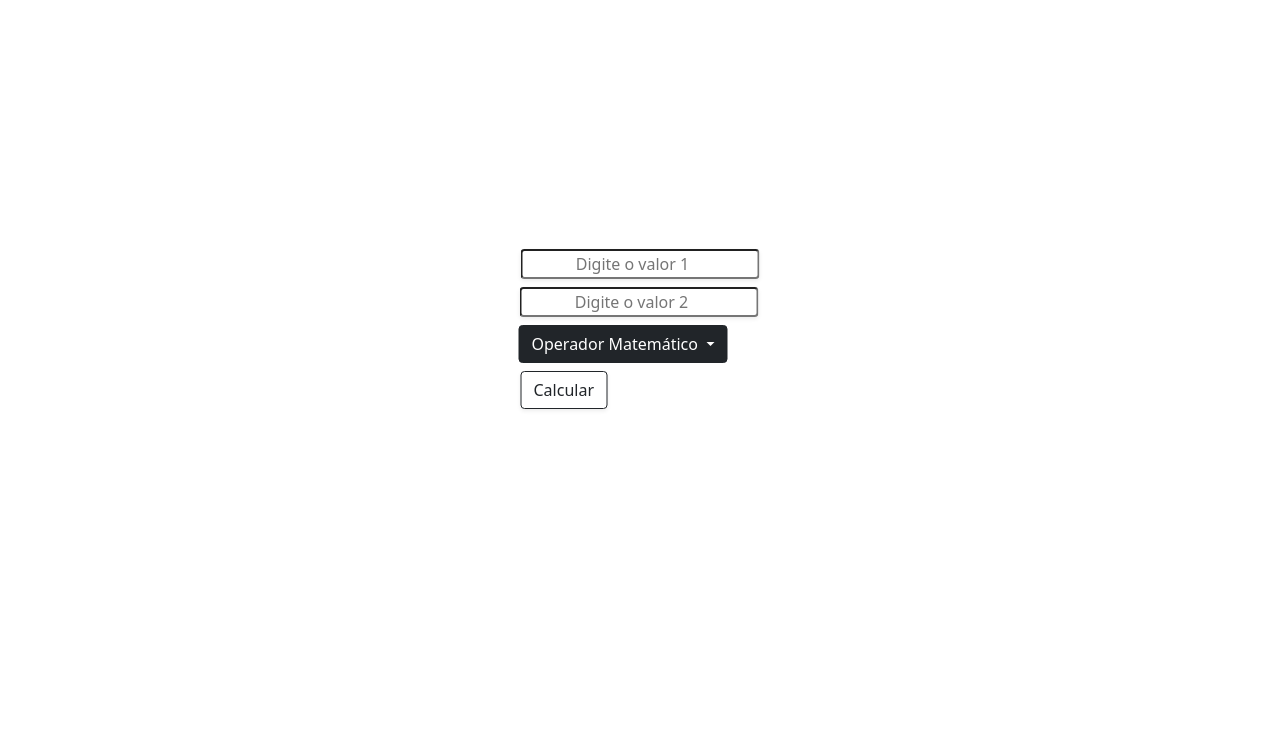
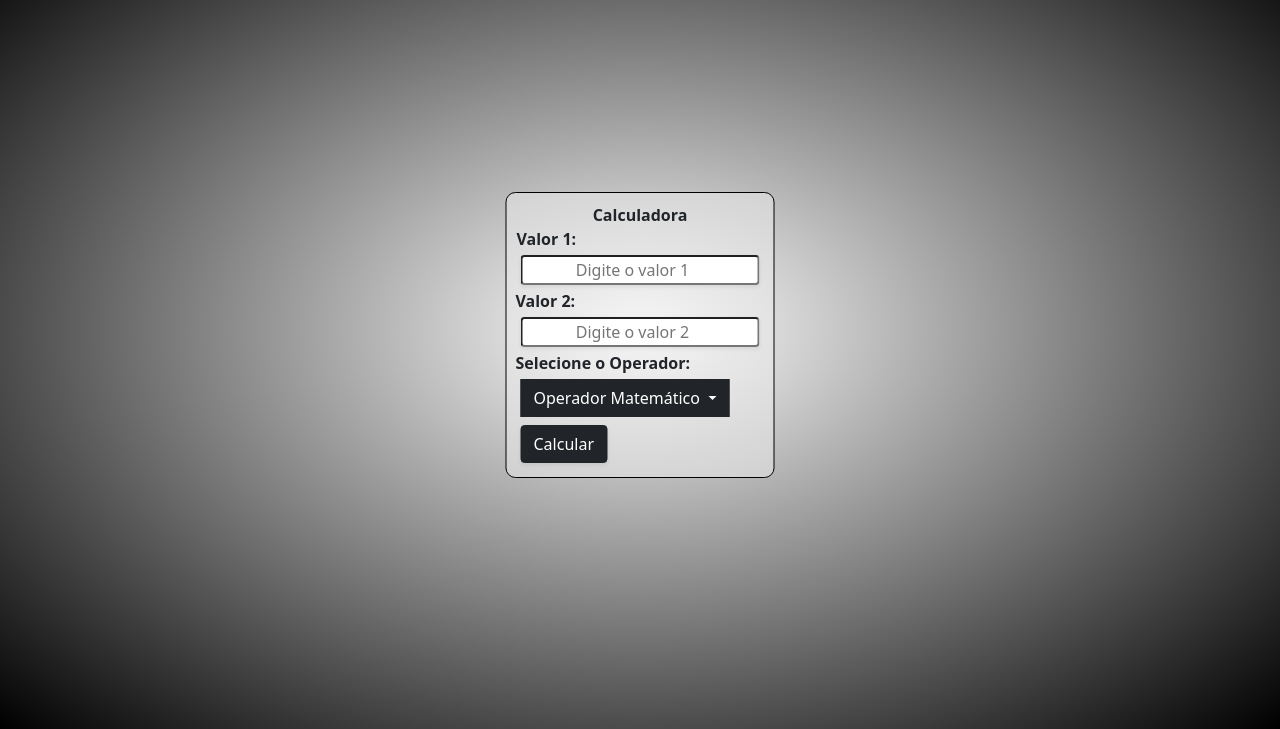
Before and after one commit to leoo1992/CalculadoraJavaScript, a website: page index.html in a window 1280 px wide. Shown: the part 71-800 px from the top of the page. Drawn offline with nearby package versions, Linux system fonts and the light colour scheme.

Commit message:
PROJETO CONCLUIDO

```diff
--- a/index.html
+++ b/index.html
@@ -1,5 +1,6 @@
 <!DOCTYPE html>
 <html lang="pt-br">
+
 <head>
   <!-- Required meta tags -->
   <meta charset="UTF-8" />
@@ -7,78 +8,59 @@
   <meta http-equiv="X-UA-Compatible" content="ie=edge" />
 
   <!-- Bootstrap CSS & JS-->
-    <link
-      href="https://cdn.jsdelivr.net/npm/bootstrap@5.1.3/dist/css/bootstrap.min.css"
-      rel="stylesheet"
-      integrity="sha384-1BmE4kWBq78iYhFldvKuhfTAU6auU8tT94WrHftjDbrCEXSU1oBoqyl2QvZ6jIW3"
-      crossorigin="anonymous"
-    />
+  <link href="https://cdn.jsdelivr.net/npm/bootstrap@5.1.3/dist/css/bootstrap.min.css" rel="stylesheet"
+    integrity="sha384-1BmE4kWBq78iYhFldvKuhfTAU6auU8tT94WrHftjDbrCEXSU1oBoqyl2QvZ6jIW3" crossorigin="anonymous" />
+  <!-- CSS-->
+  <link rel="stylesheet" href="./style.css">
 
   <title>Calculadora JS</title>
+  <!-- SCRIPT JS-->
+  <script src="./script.js"></script>
 </head>
 <body>
   <!-- Bootstrap -->
-    <script
-      src="https://cdn.jsdelivr.net/npm/bootstrap@5.1.3/dist/js/bootstrap.bundle.min.js"
+  <script src="https://cdn.jsdelivr.net/npm/bootstrap@5.1.3/dist/js/bootstrap.bundle.min.js"
     integrity="sha384-ka7Sk0Gln4gmtz2MlQnikT1wXgYsOg+OMhuP+IlRH9sENBO0LRn5q+8nbTov4+1p"
-      crossorigin="anonymous"
-    ></script>
-    <h1 class="m-1 text-center">Calculadora Javascipt</h1>
-    <!-- SCRIPT JS-->
-    <script>
-      let resultado = 0;
-      const textoResult = "O resultado é : ";
-    </script>
+    crossorigin="anonymous"></script>
   <!-- CONTAINER-->
   <div
-      class="d-flex justify-content-center text-center align-middle content position-absolute top-50 start-50 translate-middle"
-    >
-      <!-- COLUNA-->
-      <div
-        class="col justify-content-center text-center center position-absolute top-50 start-50 translate-middle"
-      >
-        <!--LINHA 1 - INPUT-->
+    class=" d-flex justify-content-center text-center align-middle content position-absolute top-50 start-50 translate-middle">
+    <div id="container1"
+      class="col justify-content-center text-center center position-absolute top-50 start-50 translate-middle">
+      <b>Calculadora</b>
       <div class="row-1 input-group">
-          <input class=" m-1 text-center shadow-sm rounded" type="number"
-          step="any" placeholder="Digite o valor 1"
-        </div>
-        <!-- LINHA 2 - INPUT-->
-        <div class="row-1 input-group">
-          <input class="m-1 text-center shadow-sm rounded" type="number"
-          step="any" placeholder="Digite o valor 2"
-        </div>
-        <!-- LINHA 3 - DROPDOWN-->
-        <div class="row-1 input-group dropdown">
-          <button
-            class="m-1 btn btn-dark dropdown-toggle text-center"
-            type="button"
-            id="dropdownMenuButton1"
-            data-bs-toggle="dropdown"
-            aria-expanded="false"
-          >
+        <b>Valor 1:</b><input class="m-1 text-center shadow-sm rounded" type="number" step="any" id="inputValorA"
+          placeholder="Digite o valor 1" value="">
+        <b>Valor 2:</b><input class="m-1 text-center shadow-sm rounded" type="number" step="any" id="inputValorB"
+          placeholder="Digite o valor 2" value="">
+        <b>Selecione o Operador:</b><button id="dropdown" class="m-1 btn btn-dark dropdown-toggle text-center" type="button"
+          data-bs-toggle="dropdown" aria-expanded="true">
           Operador Matemático
         </button>
-          <ul
-            class="dropdown-menu text-center"
-            aria-labelledby="dropdownMenuButton1"
-          >
-            <li><a class="dropdown-item" href="#">Adição</a></li>
-            <li><a class="dropdown-item" href="#">Subtração</a></li>
-            <li><a class="dropdown-item" href="#">Multiplicação</a></li>
-            <li><a class="dropdown-item" href="#">Divisão</a></li>
+        <ul class="dropdown-menu text-center" aria-labelledby="dropdown">
+          <li><a class="dropdown-item" href="#" onclick="selecionarOperacao('Adição')">Adição</a></li>
+          <li><a class="dropdown-item" href="#" onclick="selecionarOperacao('Subtração')">Subtração</a></li>
+          <li><a class="dropdown-item" href="#" onclick="selecionarOperacao('Multiplicação')">Multiplicação</a></li>
+          <li><a class="dropdown-item" href="#" onclick="selecionarOperacao('Divisão')">Divisão</a></li>
         </ul>
+        <button id="botaoCalcular" class="btn btn-dark m-1 shadow-sm rounded" type="button" onclick="
+          switch (document.getElementById('dropdown').innerText) {
+            case 'Adição':
+              adicionar();
+              break;
+            case 'Subtração':
+              subtrair();
+              break;
+            case 'Multiplicação':
+              multiplicar();
+              break;
+            case 'Divisão':
+              dividir();
+              break;
+            };">Calcular
+        </button>
       </div>
     </div>
-    </div>
-    <!-- BOTÃO CALCULAR-->
-    <div class="input-group button text-center">
-      <button
-        class="btn btn-outline-dark m-1 shadow-sm rounded"
-        type="button"
-        onclick="alert(textoResult + resultado)"
-      >
-        Calcular
-      </button>
   </div>
   <!-- FIM HTML BODY -->
 </body>
--- /dev/null
+++ b/script.js
@@ -0,0 +1,36 @@
+let resultado = 0;
+const textoResult = "O resultado é: ";
+
+function atribuirValor(id) {
+  return parseFloat(document.getElementById(id).value);
+}
+
+function adicionar() {
+  resultado = atribuirValor("inputValorA") + atribuirValor("inputValorB");
+  alert(textoResult + resultado);
+}
+
+function subtrair() {
+  resultado = atribuirValor("inputValorA") - atribuirValor("inputValorB");
+  alert(textoResult + resultado);
+}
+
+function multiplicar() {
+  resultado = atribuirValor("inputValorA") * atribuirValor("inputValorB");
+  alert(textoResult + resultado);
+}
+
+function dividir() {
+  const valorB = atribuirValor("inputValorB");
+  if (valorB == 0) {
+    alert('Valor 2 deve ser diferente de zero');
+  } else {
+    resultado = atribuirValor("inputValorA") / valorB;
+    alert(textoResult + resultado);
+  }
+}
+
+function selecionarOperacao(nomeOperacao) {
+  var dropdownButton = document.getElementById("dropdown");
+  dropdownButton.innerText = nomeOperacao;
+}
--- /dev/null
+++ b/style.css
@@ -0,0 +1,36 @@
+html, body{
+    height: 100%;
+    background: radial-gradient( #ffffff, black);
+    font-size: medium;
+  }
+
+#container1{
+    background-color: rgba(238, 238, 238, 0.507);
+    margin: 6px;
+    padding: 10px;
+    border-radius: 10px;
+    border: 1px solid black ;
+    object-position: center;
+    align-items: center;
+    align-self: center;
+    align-content: center;
+    margin-left: 25%;
+}
+
+
+#botaoCalcular{
+    object-position: center;
+    align-items: center;
+    align-self: center;
+    align-content: center;
+    text-align: center;
+    margin-left: 25%;
+    font-size: medium;
+}
+button{
+    font-size: medium;
+}
+
+#seletorOperação{
+    font-size: medium;
+}
```
Lines whose indentation alone changed are shown as unchanged.
